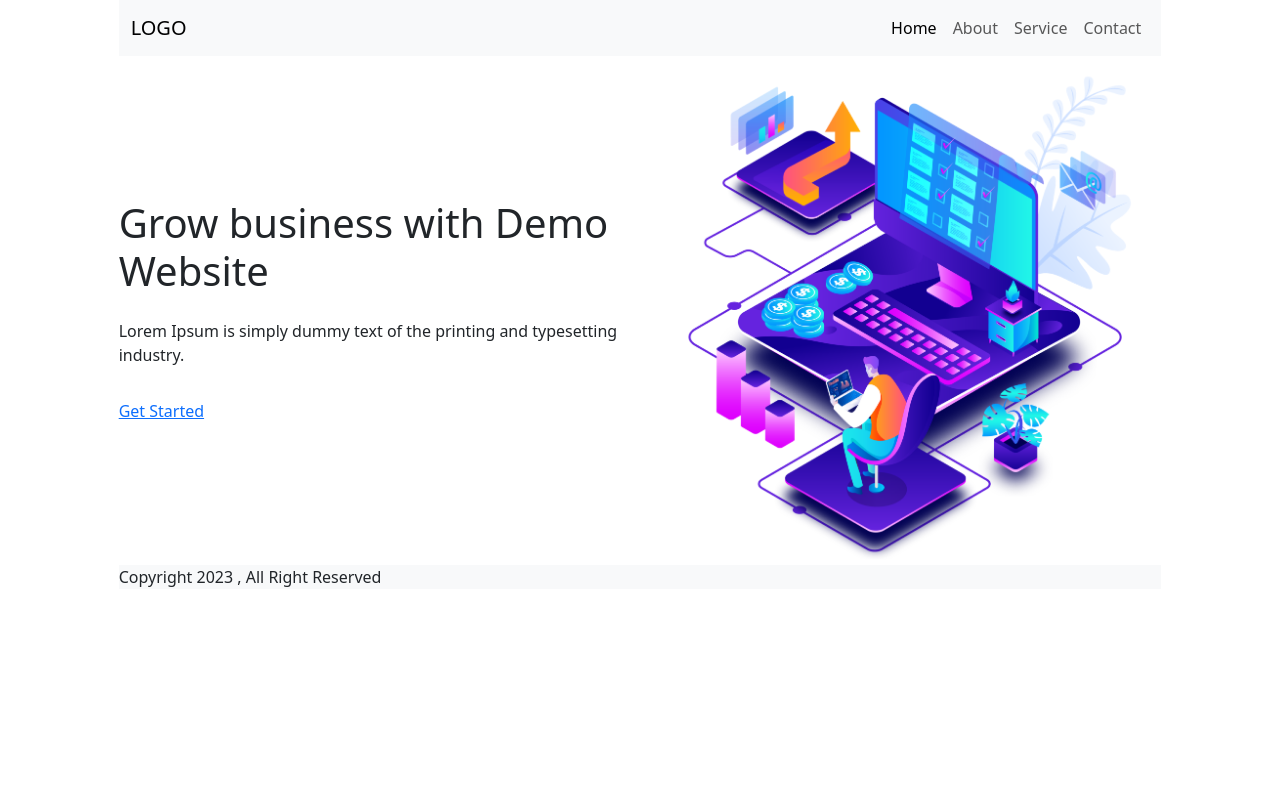
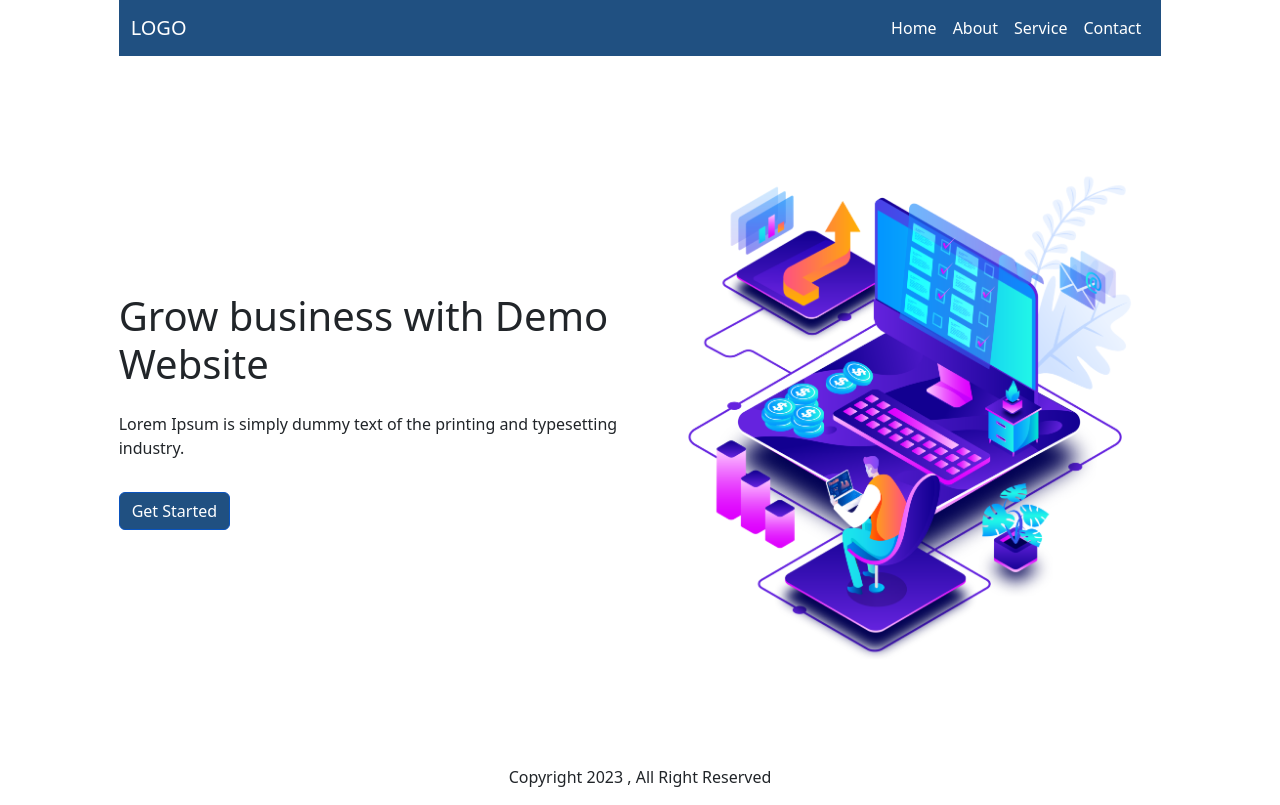
Before and after one commit to anjalikung/ReactWebsite, a React (Create React App) app: page / in a window 1280 px wide. Built offline with nearby package versions, Linux system fonts and the light colour scheme.

Commit message:
add styling to webpage

```diff
--- a/src/App.css
+++ b/src/App.css
@@ -41,3 +41,27 @@
     transform: rotate(360deg);
   }
 }
+
+.bg-color{
+  background: #205081;
+}
+
+.navbar-brand{
+  color: #fff !important;
+}
+.nav-link{
+  color: #fff !important;
+}
+
+.nav-link:hover{
+  border-bottom: 2px solid #fff;
+}
+
+.btn.active, .btn-primary{
+  background: #205081 !important;
+}
+
+.banner-style{
+  padding-top: 100px;
+  padding-bottom: 100px;
+}
--- a/src/Common.jsx
+++ b/src/Common.jsx
@@ -8,13 +8,13 @@ const Common = (props) => {
       <section className="d-flex align-items-center">
         <div className="container-fluid">
           <div className="row">
-            <div className="col-10 mx-auto">
+            <div className="col-10 mx-auto banner-style">
                 <div className="row">
                     <div className="col-md-6 pt-5 pt-lg-0 d-flex justify-content-center flex-column order-lg-1 order-2">
                         <h1>{props.name}</h1>
                         <p className="my-3">Lorem Ipsum is simply dummy text of the printing and typesetting industry.</p>
                         <div className="mt-3">
-                            <NavLink to={props.visit}>{props.btname}</NavLink>
+                            <NavLink to={props.visit} className="btn btn-primary">{props.btname}</NavLink>
                         </div>
                     </div>
                     <div className="col-md-6 pt-5 pt-lg-0 order-lg-2 order-1">
--- a/src/Contact.jsx
+++ b/src/Contact.jsx
@@ -28,68 +28,69 @@ const Contact =()=>{
 
     return (
       <>
+        <section className="d-flex align-items-center banner-style">
+          <div className="container-fluid">
             <div className="my-5">
               <h1 className="text-center">Contact Us</h1>
             </div>
-        <section className="d-flex align-items-center">
-          <div className="container-fluid">
             <div className="row">
               <div className="col-lg-5 col-12 mx-auto">
                 <form onSubmit={formsubmit}>
-                  <div class="mb-3">
-                    <label for="exampleInputEmail1" class="form-label">
+                  <div className="mb-3">
+                    <label for="exampleInputEmail1" className="form-label">
                       Full Name
                     </label>
                     <input
                       type="text"
-                      class="form-control"
+                      className="form-control"
                       name="fname"
                       value={data.fname}
                       onChange={inputEvent}
                       id="exampleInputEmail1"
                       aria-describedby="emailHelp"
                     />
-
                   </div>
-                  <div class="mb-3">
-                    <label for="exampleInputPassword1" class="form-label">
+                  <div className="mb-3">
+                    <label for="exampleInputPassword1" className="form-label">
                       Phone
                     </label>
                     <input
                       type="number"
-                      class="form-control"
+                      className="form-control"
                       name="phone"
                       value={data.phone}
                       onChange={inputEvent}
                       id="exampleInputPassword1"
                     />
                   </div>
-                  <div class="mb-3">
-                    <label for="exampleInputPassword1" class="form-label">
+                  <div className="mb-3">
+                    <label for="exampleInputPassword1" className="form-label">
                       Email Address
                     </label>
                     <input
                       type="email"
-                      class="form-control"
+                      className="form-control"
                       name="email"
                       value={data.email}
                       onChange={inputEvent}
                       id="exampleInputPassword1"
                     />
                   </div>
-                  <div class="mb-3">
-                    <label for="exampleInputPassword1" class="form-label">
+                  <div className="mb-3">
+                    <label for="exampleInputPassword1" className="form-label">
                       Message
                     </label>
 
-                    <textarea  class="form-control"
+                    <textarea
+                      className="form-control"
                       name="msg"
                       value={data.msg}
                       onChange={inputEvent}
-                    id="floatingTextarea2"></textarea>
+                      id="floatingTextarea2"
+                    ></textarea>
                   </div>
 
-                  <button type="submit" class="btn btn-primary">
+                  <button type="submit" className="btn btn-primary">
                     Submit
                   </button>
                 </form>
--- a/src/Footer.jsx
+++ b/src/Footer.jsx
@@ -6,7 +6,7 @@ const Footer =()=>{
         <div className="container-fluid">
           <div className="row">
             <div className="col-10 mx-auto">
-              <footer className="bg-light footer">
+              <footer className="footer text-center">
                 <p>Copyright 2023 , All Right Reserved</p>
               </footer>
             </div>
--- a/src/Navbar.jsx
+++ b/src/Navbar.jsx
@@ -7,7 +7,7 @@ const Navbar = () => {
       <div className="container-fluid">
         <div className="row">
           <div className="col-10 mx-auto">
-            <nav className="navbar navbar-expand-lg bg-body-tertiary">
+            <nav className="navbar navbar-expand-lg bg-color">
               <div className="container-fluid">
                 <a className="navbar-brand" href="#">
                   LOGO
--- a/src/Service.jsx
+++ b/src/Service.jsx
@@ -6,24 +6,19 @@ import Sdata from "./Sdata";
 const Service = () => {
   return (
     <>
-      <div className="my-5">
-        <h1 className="text-center mt-3">Our Services</h1>
-      </div>
-
       <section className="d-flex align-items-center">
         <div className="container-fluid">
           <div className="row">
-            <div className="col-10 mx-auto">
+            <div className="col-10 mx-auto banner-style">
+              <div className="my-5">
+                <h1 className="text-center mt-3">Our Services</h1>
+              </div>
               <div className="row gy-3">
-                  {
-                    Sdata.map((val , ind)=>{
-                      return <Card
-                        key={ind}
-                        imgscr = {val.imgscr}
-                        title = {val.title}
-                      />
-                    })
-                  }
+                {Sdata.map((val, ind) => {
+                  return (
+                    <Card key={ind} imgscr={val.imgscr} title={val.title} />
+                  );
+                })}
               </div>
             </div>
           </div>
```
Lines whose indentation alone changed are shown as unchanged.
